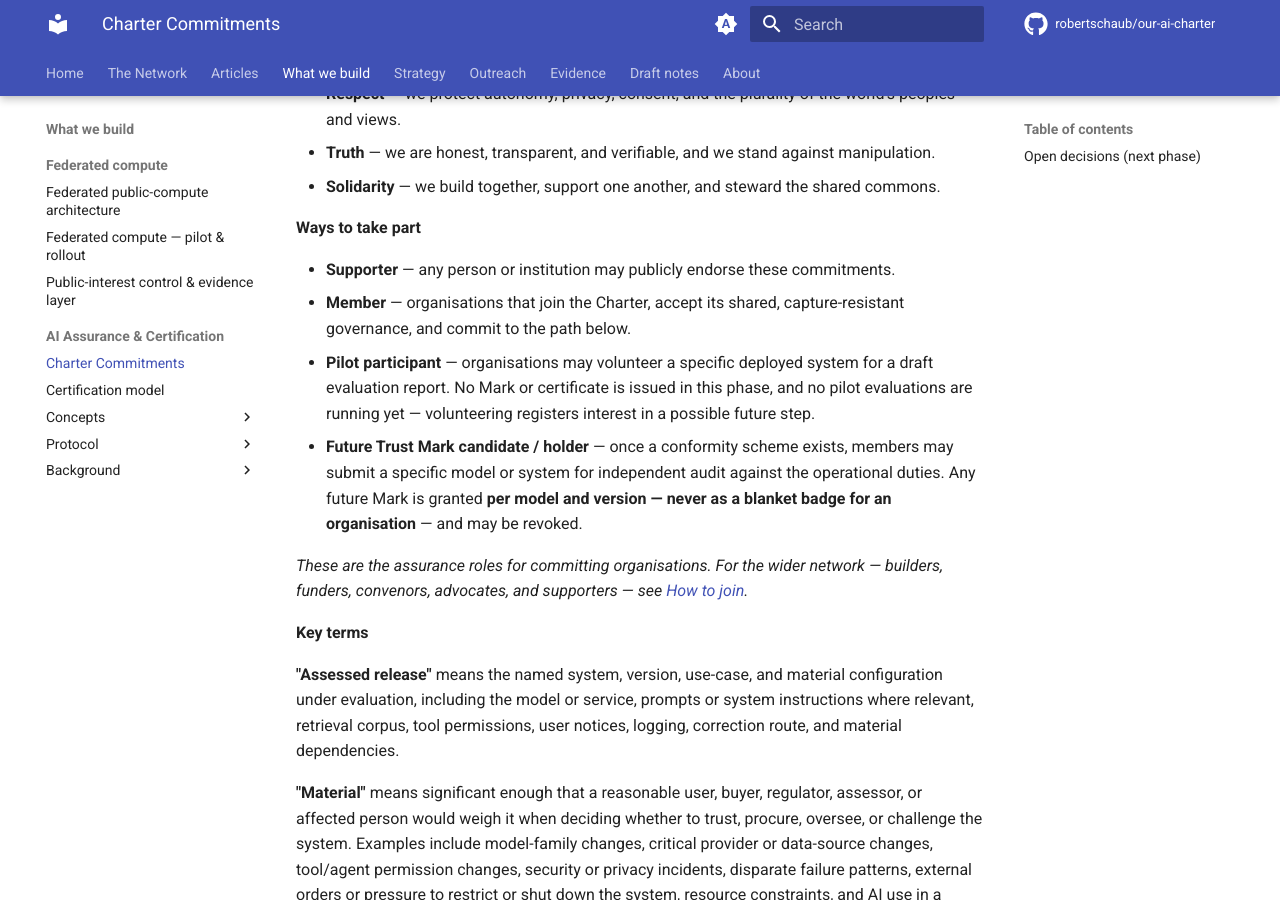
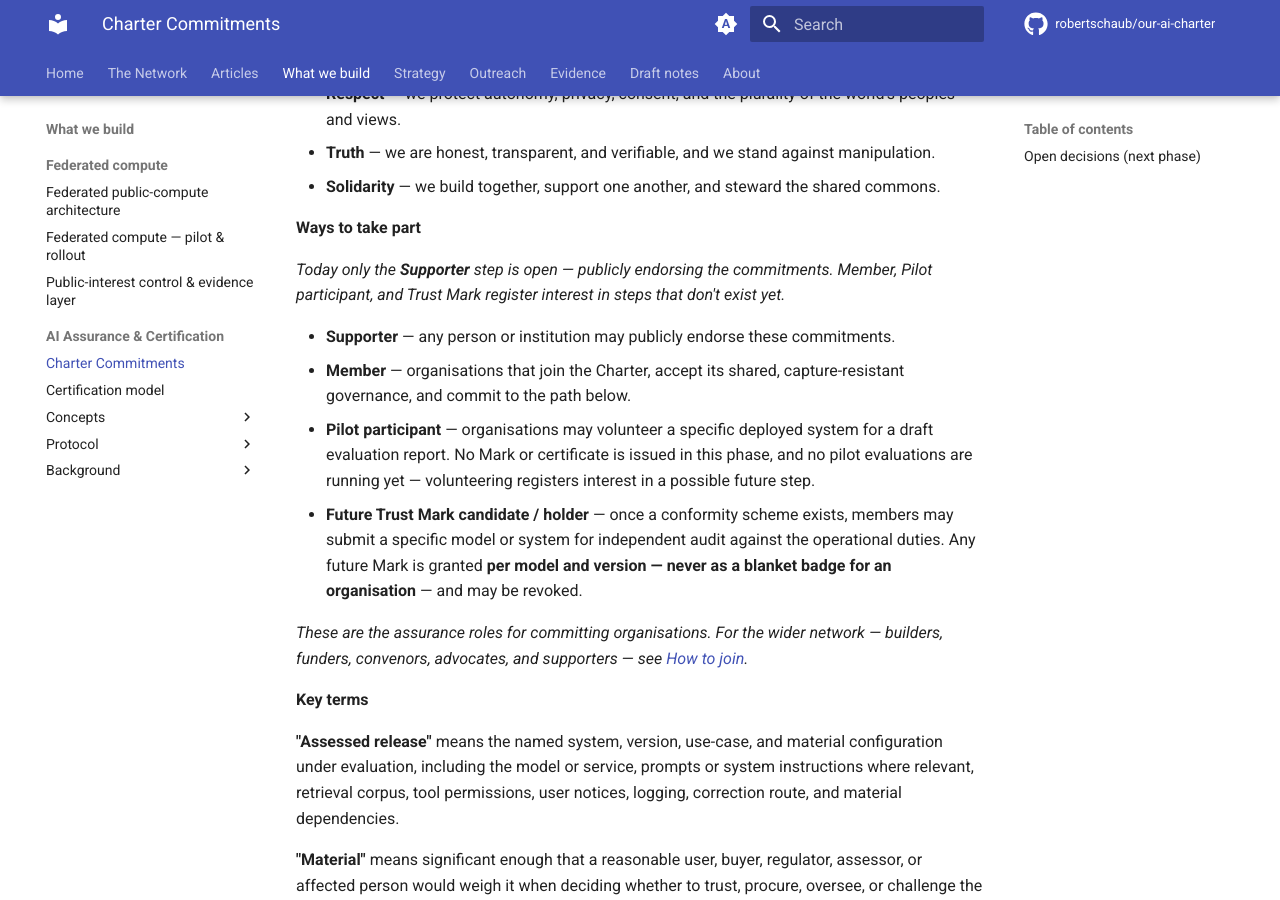
Before and after one commit to robertschaub/our-ai-charter, an MkDocs documentation site: the page built from docs/Assurance/Framework/charter-commitments.md, in a window 1280 px wide and 900 px high, scrolled down 683 px. Built offline with MkDocs 1.6.1 and Material for MkDocs 9.7.7, drawn with Linux system fonts in a browser that asks for light colours; plug-ins that fetch from the network failed and are left out; comment, search, counter and statistics services are not loaded.

Commit message:
docs(assurance): note only the Supporter step is open today
Adds a today/later honesty lead to the Charter Commitments "Ways to take part" list so "Member" no longer reads as a live process, mirroring the network page's How to join. No obligation changed.

Co-Authored-By: Claude Opus 4.8 <noreply@anthropic.com>

```diff
--- a/docs/Assurance/Framework/charter-commitments.md
+++ b/docs/Assurance/Framework/charter-commitments.md
@@ -22,6 +22,8 @@ We commit to building that foundation together, and to being held to the values,
 - **Solidarity** — we build together, support one another, and steward the shared commons.
 
 **Ways to take part**
+
+_Today only the **Supporter** step is open — publicly endorsing the commitments. Member, Pilot participant, and Trust Mark register interest in steps that don't exist yet._
 
 - **Supporter** — any person or institution may publicly endorse these commitments.
 - **Member** — organisations that join the Charter, accept its shared, capture-resistant governance, and commit to the path below.
```
Also changed, not shown: CHANGELOG.md (+1 -1 lines).
